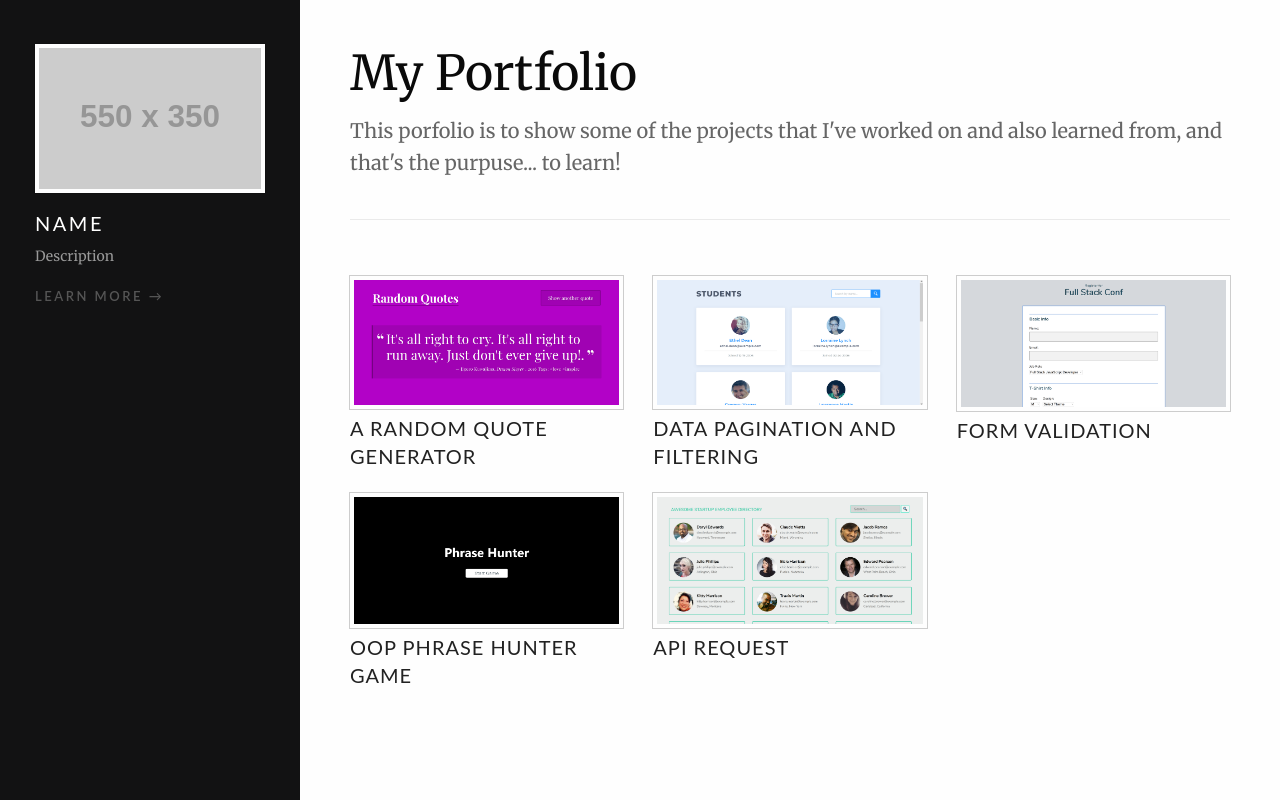
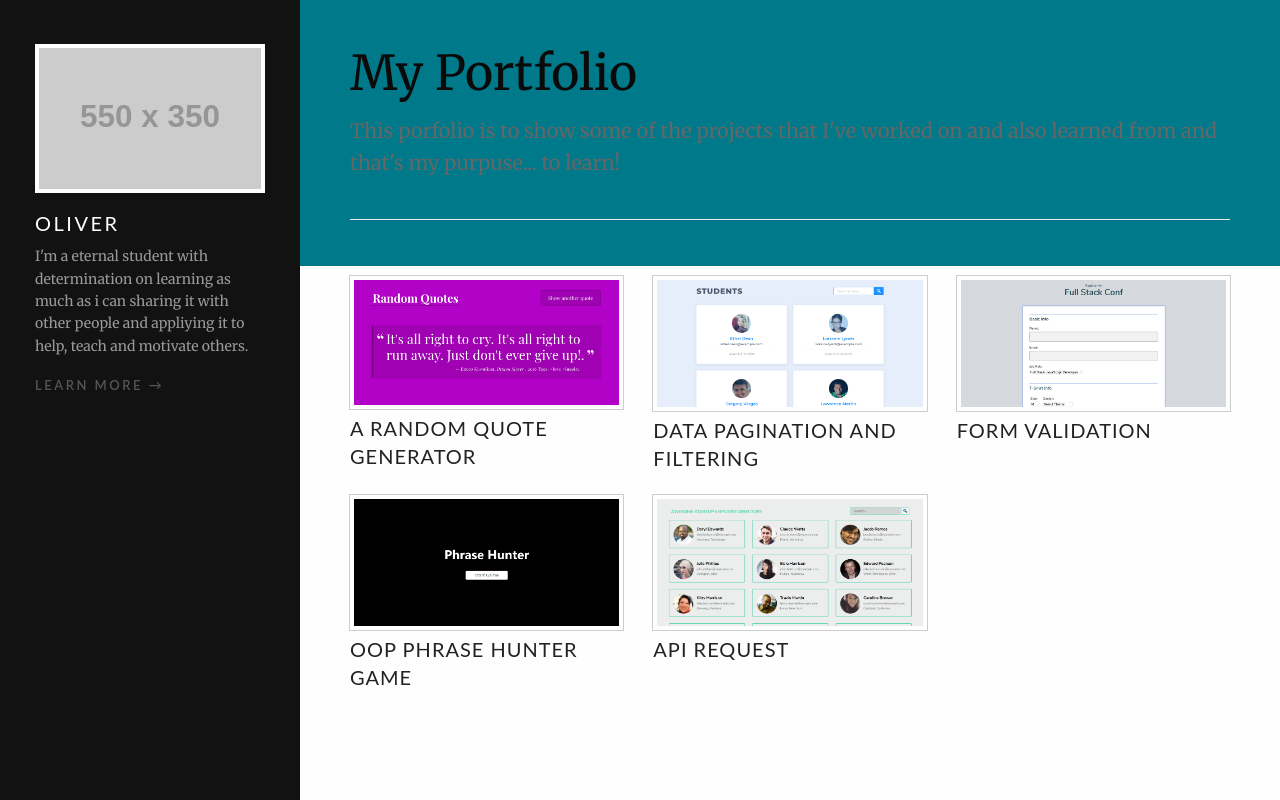
Before and after one commit to Oliver-DA/express-and-node-static-site, a Node server app: page / in a window 1280 px wide. Run offline with Node 20, Linux system fonts and the light colour scheme; grey boxes labelled with a size stand in for pictures from a placeholder-image service; some libraries are stand-ins or nearby versions.

Commit message:
General update

```diff
--- a/app.js
+++ b/app.js
@@ -1,45 +1,24 @@
 const express = require("express");
-const { projects } = require("./data.json");
+const mainRoutes = require("./routes");
+const projectRoutes = require("./routes/projects");
+const { notFoundError, globalError } = require("./errorHandlers");
 
+//Initializing express app
 const app = express();
 
+//Setting up pug as a view engine
 app.set("view engine", "pug");
+
+//Express middleware for static assets
 app.use("/static", express.static("public"));
 
-app.get("/", (req, res) => {
-    res.render("index", { projects });
-});
+//Routes
+app.use(mainRoutes);
+app.use("/projects",projectRoutes);
 
-app.get("/about", (req, res) => {
-    res.render("about");
-});
+//Errors
+app.use(notFoundError);
+app.use(globalError);
 
-app.get("/projects/:id", (req, res) => {
-    const { id } = req.params;
-    const chosenProject = projects[id]
-    res.render("project", { chosenProject });
-});
-
-app.use( (req, res, next) => {
-
-    const err = new Error();
-    err.message = "Sorry, looks like this is not the page you're looking for."
-    err.status = 404;
-    res.status(err.status)
-    next(err)
-
-});
-
-app.use( (err, req, res, next) => {
-
-    if (err.status === 404 && err.message) {
-        res.status(404).render("404-page", { err });
-
-    }else {
-        err.message = "Something went wrong with the server"
-        res.status(err.status || 500).render("error", { err })
-    }
-
-})
-
+//App listenning on port 3000
 app.listen(3000, () => console.log("Server up and running on localhost:3000"))
--- a/data.json
+++ b/data.json
@@ -1,7 +1,6 @@
 {
 
     "projects":[
-
         {
             "id":0,
             "project_name":"A Random Quote Generator",
@@ -21,6 +20,7 @@
             "github_link":"https://github.com/Oliver-DA/Data-Pagination-Project",
             "image_urls":["/static/images/pagination-images/pagination.png", "/static/images/pagination-images/pagination2.png", "/static/images/pagination-images/pagination1.png"]
         },
+
         {
             "id":2,
             "project_name":"Form Validation",
@@ -30,6 +30,7 @@
             "github_link":"https://github.com/Oliver-DA/Intereactive-form-validation",
             "image_urls":["/static/images/form-images/form.png", "/static/images/form-images/form1.png", "/static/images/form-images/form2.png"]
         },
+
         {
             "id":3,
             "project_name":"OOP Phrase Hunter Game",
@@ -39,6 +40,7 @@
             "github_link":"https://github.com/Oliver-DA/oop_game-v2",
             "image_urls":["/static/images/oop-images/oop.png", "/static/images/oop-images/oop1.png", "/static/images/oop-images/oop2.png"]
         },
+
         {
             "id":4,
             "project_name":"Api request",
@@ -48,6 +50,5 @@
             "github_link":"https://github.com/Oliver-DA/public_api_request-v1",
             "image_urls":["/static/images/api-images/api.png", "/static/images/api-images/api1.png", "/static/images/api-images/api2.png"]
         }
-
     ]
 }
--- /dev/null
+++ b/errorHandlers.js
@@ -0,0 +1,20 @@
+const notFoundError = (req, res, next) => {
+    const err = new Error();
+    err.message = "Sorry, looks like this is not the page you're looking for."
+    err.status = 404;
+    res.status(err.status)
+    next(err)
+};
+
+const globalError = (err, req, res, next) => {
+    if (err.status === 404 && err.message) {
+        res.status(404).render("not-found", { err });
+
+    }else {
+        err.message = "Something went wrong with the server"
+        err.status = 500;
+        res.status(err.status).render("error", { err })
+    }
+};
+
+module.exports = { notFoundError, globalError }
--- a/package.json
+++ b/package.json
@@ -11,7 +11,7 @@
     "nodemon": "^2.0.6"
   },
   "scripts": {
-    "start": "nodemon node app.js"
+    "start": "node app.js"
   },
   "keywords": [],
   "author": "",
--- a/public/css/style.css
+++ b/public/css/style.css
@@ -40,6 +40,7 @@ h1,h2,h3,h4,h5,p{
 
 a{
   color: #333;
+
 }
 
 a:hover{
@@ -100,6 +101,7 @@ a:hover{
 .portfolio-intro{
   margin: 0;
   padding: 40px 50px 30px;
+  background-color: #007a8a;
 }
 
 .portfolio-intro p{
@@ -142,7 +144,7 @@ a:hover{
 
 .portfolio-project li{
   font-size: 13px;
-  color: #444;
+  color:#5601b7;
 }
 
 .portfolio-bio{
--- /dev/null
+++ b/routes/index.js
@@ -0,0 +1,13 @@
+const express = require("express");
+const router = express.Router();
+const { projects } = require("../data.json");
+
+router.get("/", (req, res) => {
+    res.render("index", { projects });
+});
+
+router.get("/about", (req, res) => {
+    res.render("about");
+});
+
+module.exports = router
--- a/views/index.pug
+++ b/views/index.pug
@@ -3,22 +3,14 @@ extends layout.pug
 block content
   article.grid-container.portfolio-intro
     div
-
-      //- Add a title or heading like My Portfolio, or Hey, Potential Employers, or Let's make the web great together!
       h1 My Portfolio
 
-      //- Add a description for your portfolio, what this project is, it's purpose, what it's supposed to accomplish, etc.
       p.lead.text-light
-        | This porfolio is to show some of the projects that I've worked on and also learned from, and that's the purpuse... to learn!
+        | This porfolio is to show some of the projects that I've worked on and also learned from and that's my purpuse... to learn!
   article.grid-container.portfolio-index
 
     .grid-x.grid-margin-x.small-up-2.medium-up-2.large-up-3
 
-      //- Use the Pug `each` iterator to create a project img, title and link in the markup for each of the projects you are showcasing.
-
-      //- Use a combination of interpolation and template literals as needed to dynamically generate the the routes in the href, as well as the img's src and the projects title.
-
-      //- Here's what the Pug for each project example should look like.
       each project in projects
         .cell
           a(href=`/projects/${project.id}`)
--- a/views/layout.pug
+++ b/views/layout.pug
@@ -17,26 +17,21 @@ html(class="no-js" lang="en" dir="ltr")
             img.thumbnail(src='https://placehold.it/550x350')
           .cell.auto
 
-            //- Add your name here.
-            h5 Name
+            h5 Oliver
 
-            //- Add text here to describe who you are, what you do, and why you are so awesome.
             p.text-light
-              | Description
+              | I'm a eternal student with determination on learning as much as i can
+              | sharing it with other people and appliying it to help, teach and motivate others.
 
-            //- Add about page route to the href below.
-            a(href='') Learn More →
+            a(href='/about') Learn More →
 
     .off-canvas-content(data-off-canvas-content='')
       .title-bar.hide-for-large
         .title-bar-left
           button.menu-icon(type='button', data-toggle='my-info')
 
-          //- Add your name here.  This is for the mobile screen sized version.
-          span.title-bar-title Name
+          span.title-bar-title Oliver Duran
       block content
-
-
 
   script(src='/static/js/vendor/jquery.js')
   script(src='/static/js/vendor/what-input.js')
```
Also changed, not shown: routes/projects.js (added, +11 -0 lines), views/404-page.pug (deleted, +0 -12 lines), views/about.pug (+3 -7 lines), views/error.pug (+6 -11 lines), views/not-found.pug (added, +7 -0 lines), views/project.pug (+2 -7 lines), public/images/pagination-images/pagination.png, public/images/pagination-images/pagination1.png, public/images/pagination-images/pagination2.png.
